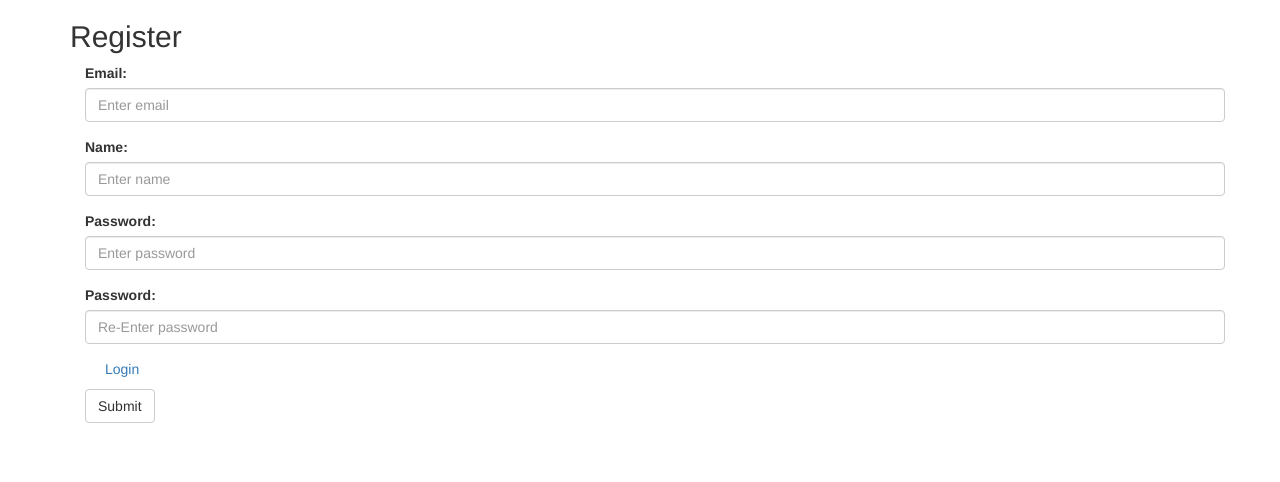
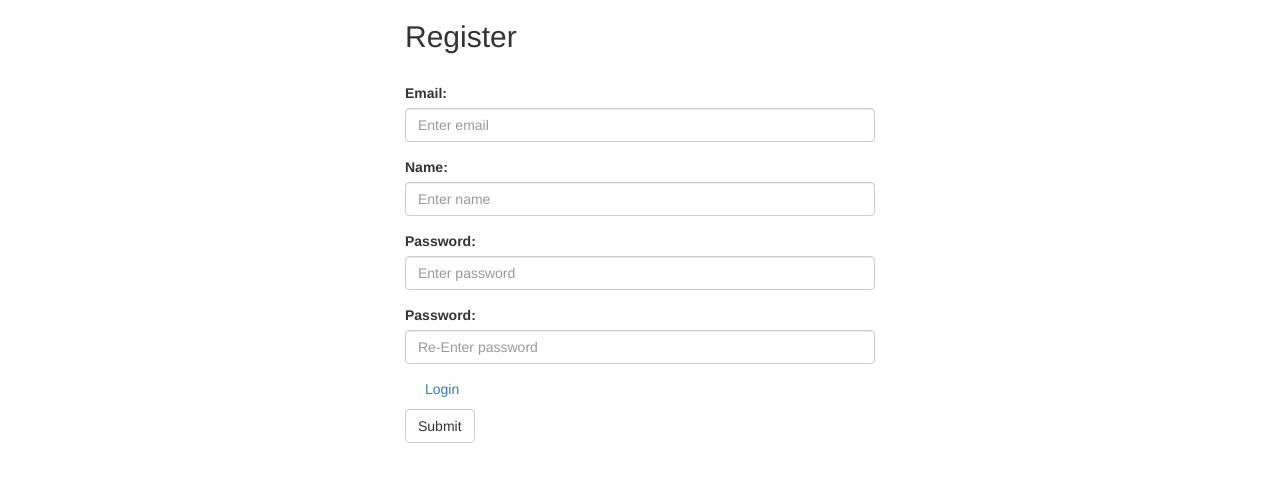
Before and after one commit to forza11879/PHP-SimpleStockTrading-Project, a PHP site: template templates/register.html.twig in a window 1280 px wide. Shown: the top 482 px of the page. Run offline with PHP 8.4, Linux system fonts and the light colour scheme; the template is opened without the code that fills it, so the values that code supplies are empty; some libraries are stand-ins or nearby versions.

Commit message:
*minor register update

```diff
--- a/templates/register.html.twig
+++ b/templates/register.html.twig
@@ -36,9 +36,11 @@
   </head>
   <body>
     <div class="container">
+
+
+  <div class="container" style="max-width: 500px">
   <h2>Register</h2>
-
-  <div class="container">
+    <br>
   <form method="post">
     <div class="form-group">
       <label for="email">Email:</label> <span style="color: red" id="emailInUse">Email already registered</span>
```
